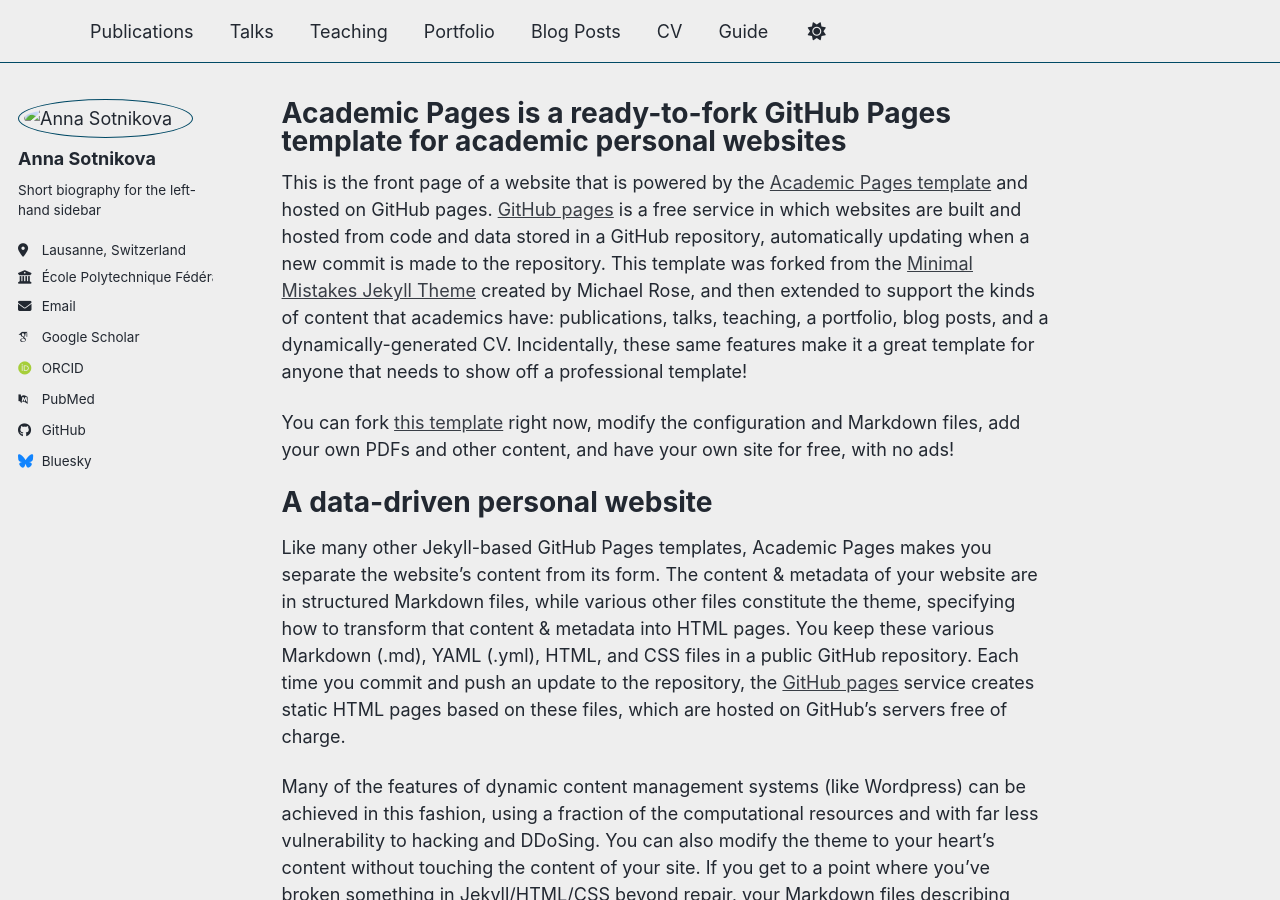
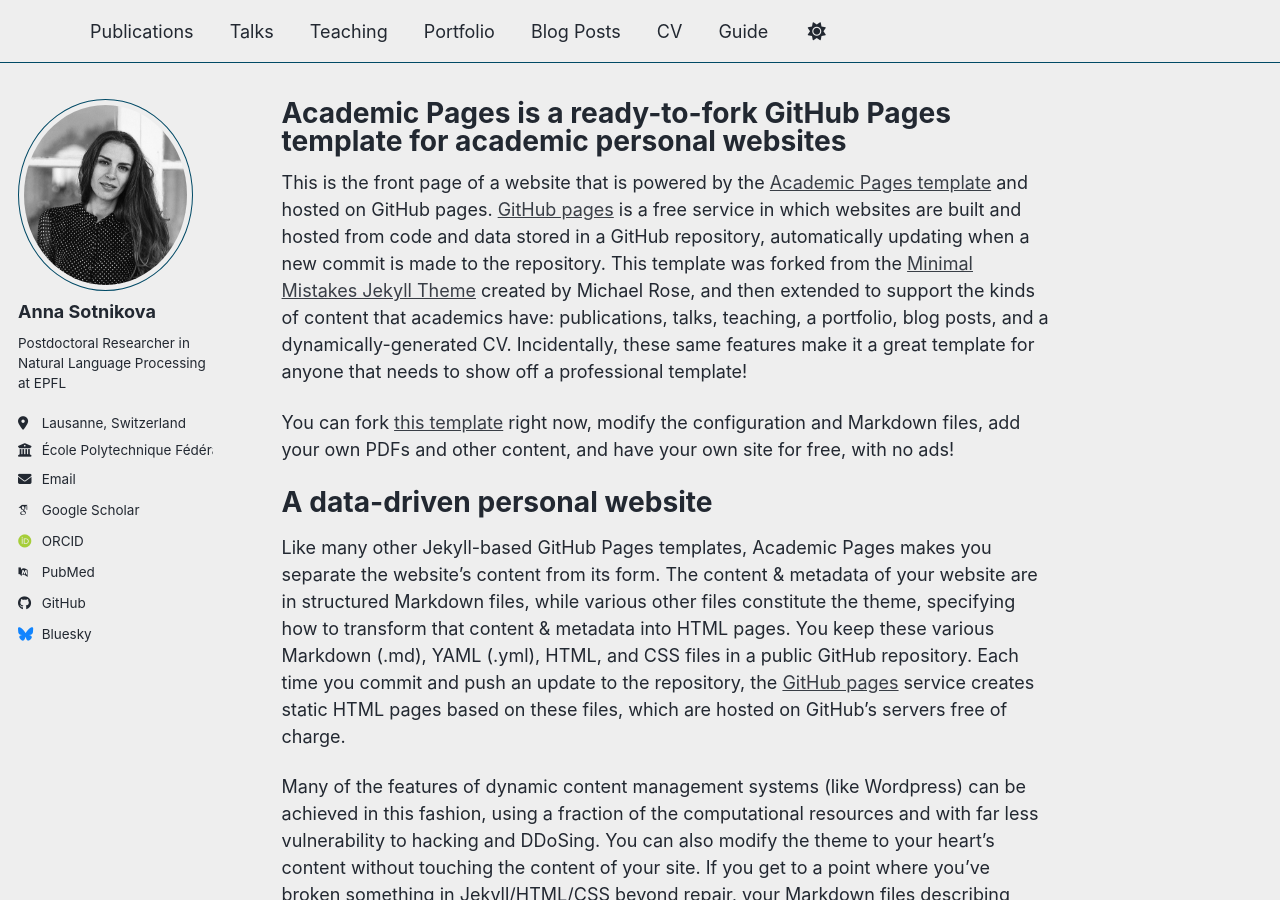
Before and after one commit to AnnaSou/annasou.github.io, a Jekyll site: the page built from _pages/about.md, in a window 1280 px wide and 900 px high. Built offline with Jekyll 4.4.1, drawn with Linux system fonts in a browser that asks for light colours; some web fonts are replaced; a script bundle is joined from its source files by our own code; library files that are not in the unit come from our copies.

Commit message:
Update _config.yml

```diff
--- a/_config.yml
+++ b/_config.yml
@@ -23,14 +23,14 @@
 #               Additional customization can be done by editing /_includes/author-profile.html
 author:
   # Biographic information
-  avatar           : "/images/anna.JPG"
+  avatar           : "anna.JPG"
   name             : "Anna Sotnikova"
   pronouns         : # example: "she/her"
-  bio              : "Short biography for the left-hand sidebar"
+  bio              : "Postdoctoral Researcher in Natural Language Processing at EPFL"
   location         : "Lausanne, Switzerland"
   employer         : "École Polytechnique Fédérale de Lausanne (EPFL)"
   uri              : # URL
-  email            : "none@example.org"
+  email            : "anna.sotnikova@epfl.ch"
 
   # Academic websites
   academia         : # URL
```
